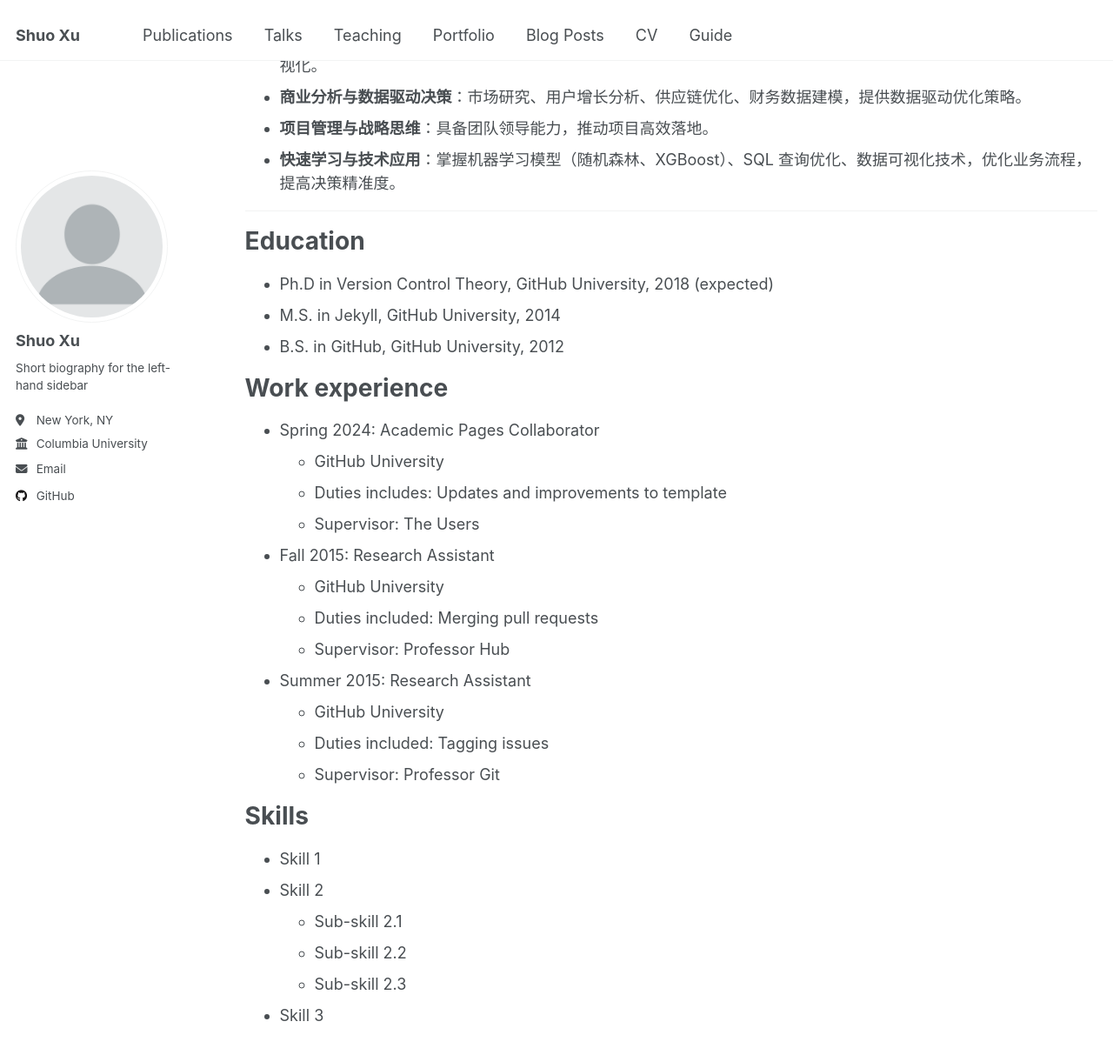
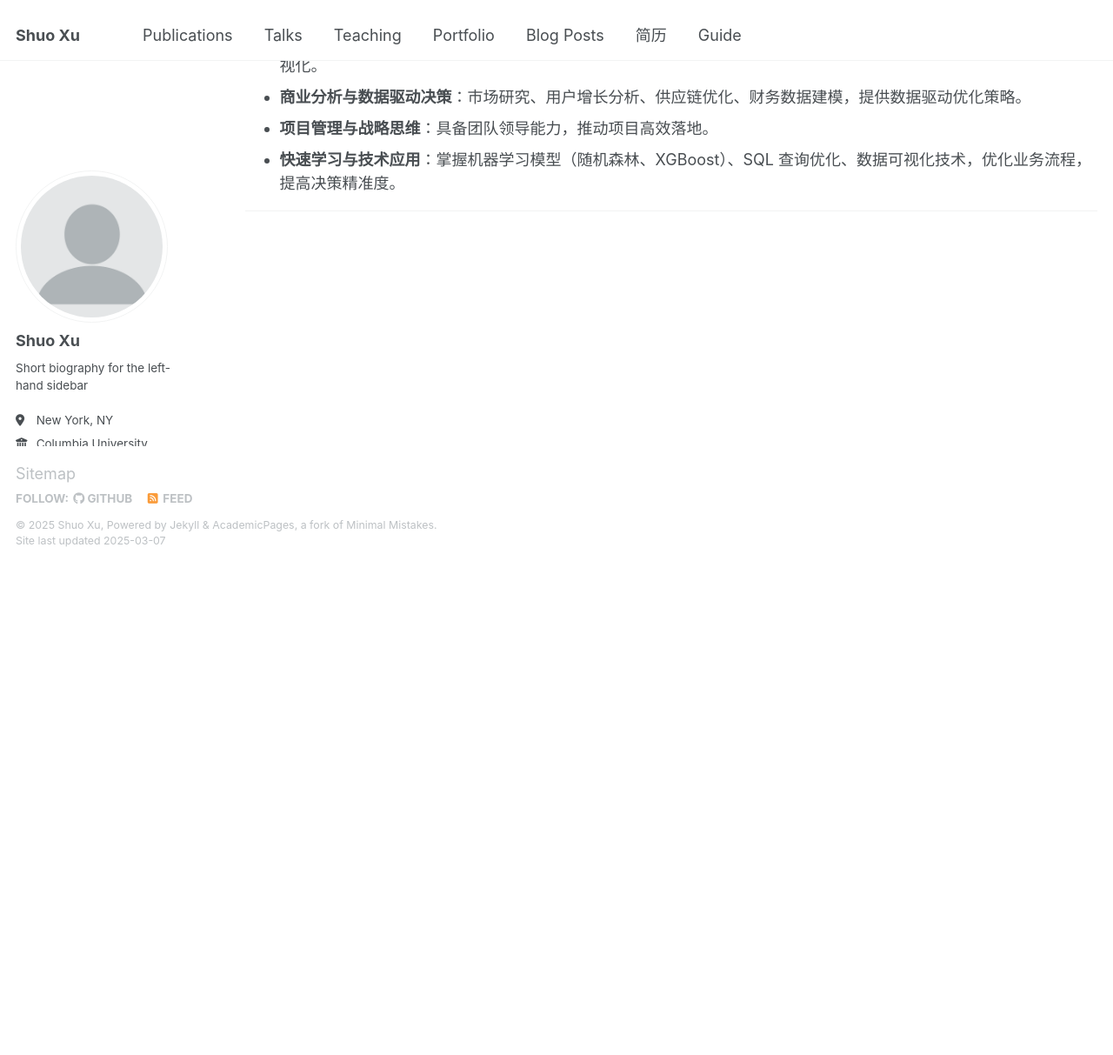
Before and after one commit to Jovnic/Jovnic.github.io, a Jekyll site: the page built from _pages/cv.md, in a window 1280 px wide and 1400 px high, scrolled down 2599 px. Shown: the top 1213 px of the window at 87% size. Built offline with Jekyll 4.4.1, drawn with Linux system fonts in a browser that asks for light colours; after the commit the page ends 3249 px from its top, so only the background shows below that; some of the changed text lies outside the part shown.

```diff
--- a/_data/navigation.yml
+++ b/_data/navigation.yml
@@ -20,8 +20,8 @@ main:
   - title: "Blog Posts"
     url: /year-archive/
 
-  - title: "CV"
-    url: /cv/
+  - title: "简历"
+    url: /简历/
 
   - title: "Guide"
     url: /markdown/
--- a/_pages/cv.md
+++ b/_pages/cv.md
@@ -1,7 +1,7 @@
 ---
 layout: archive
-title: "CV"
-permalink: /cv/
+title: "简历"
+permalink: /简历/
 author_profile: true
 redirect_from:
   - /resume
@@ -90,35 +90,3 @@ redirect_from:
 - **快速学习与技术应用**：掌握机器学习模型（随机森林、XGBoost）、SQL 查询优化、数据可视化技术，优化业务流程，提高决策精准度。
 
 ---
-
-Education
-======
-* Ph.D in Version Control Theory, GitHub University, 2018 (expected)
-* M.S. in Jekyll, GitHub University, 2014
-* B.S. in GitHub, GitHub University, 2012
-
-Work experience
-======
-* Spring 2024: Academic Pages Collaborator
-  * GitHub University
-  * Duties includes: Updates and improvements to template
-  * Supervisor: The Users
-
-* Fall 2015: Research Assistant
-  * GitHub University
-  * Duties included: Merging pull requests
-  * Supervisor: Professor Hub
-
-* Summer 2015: Research Assistant
-  * GitHub University
-  * Duties included: Tagging issues
-  * Supervisor: Professor Git
-
-Skills
-======
-* Skill 1
-* Skill 2
-  * Sub-skill 2.1
-  * Sub-skill 2.2
-  * Sub-skill 2.3
-* Skill 3
```
Also changed, not shown: other parts of _pages/cv.md (+3 -3 lines).
